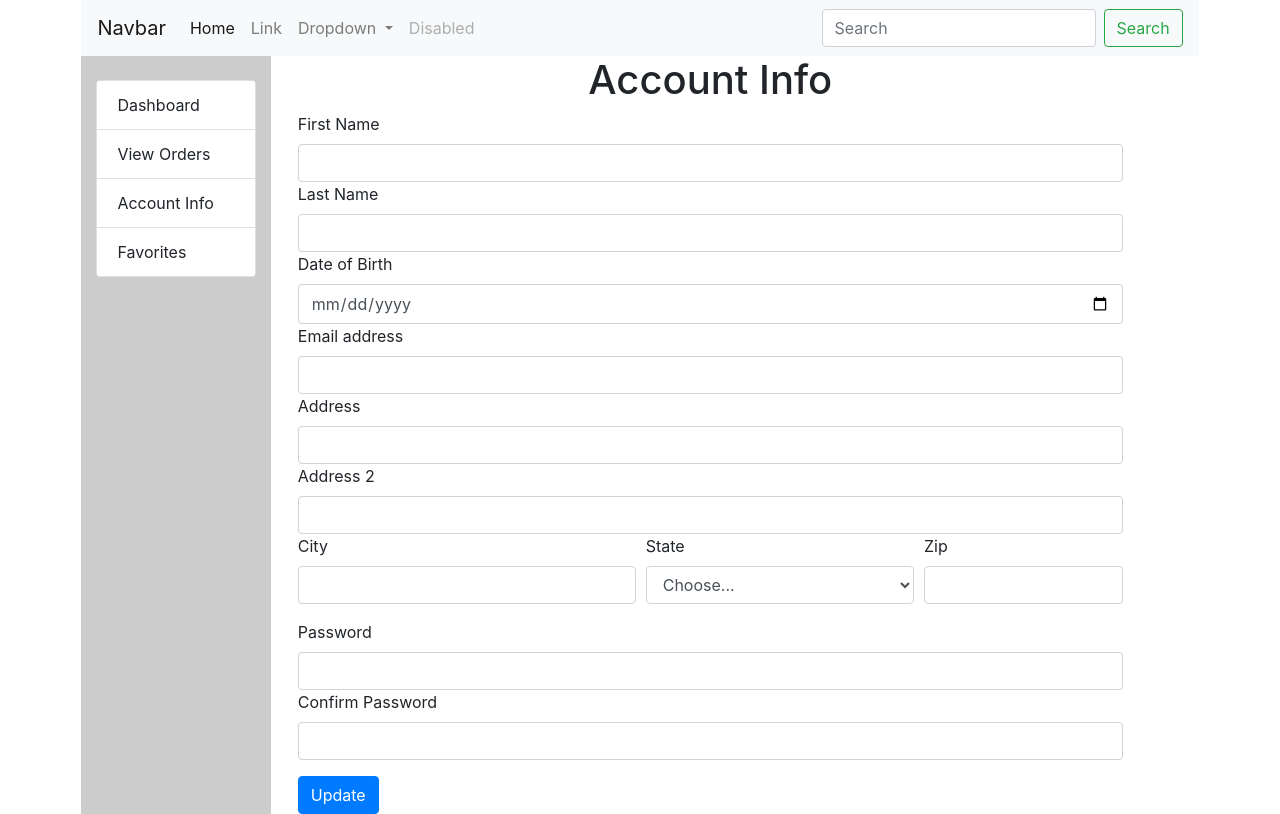
After one commit to ckizer86/finalproject, a Django app: page /dashboard/account in a window 1280 px wide. The commit adds this page. Run offline with Django 3.2, Linux system fonts and the light colour scheme; some libraries are stand-ins or nearby versions.

```diff
--- a/store_app/static/css/style.css
+++ b/store_app/static/css/style.css
@@ -33,3 +33,11 @@
 .loginform {
     margin: 5% auto;
 }
+
+.dashboard {
+    text-align: center;
+}
+
+h2 {
+    text-align: center;
+}
--- /dev/null
+++ b/store_app/templates/accountinfo.html
@@ -0,0 +1,167 @@
+<!DOCTYPE html>
+<html lang="en">
+
+<head>
+    <meta charset="UTF-8">
+    <meta http-equiv="X-UA-Compatible" content="IE=edge">
+    <meta name="viewport" content="width=device-width, initial-scale=1.0">
+    <title>Ecommerce Project</title>
+    <link rel="stylesheet" href="https://maxcdn.bootstrapcdn.com/bootstrap/4.0.0/css/bootstrap.min.css" integrity="sha384-Gn5384xqQ1aoWXA+058RXPxPg6fy4IWvTNh0E263XmFcJlSAwiGgFAW/dAiS6JXm" crossorigin="anonymous">
+    <script src="https://code.jquery.com/jquery-3.2.1.slim.min.js" integrity="sha384-KJ3o2DKtIkvYIK3UENzmM7KCkRr/rE9/Qpg6aAZGJwFDMVNA/GpGFF93hXpG5KkN" crossorigin="anonymous">
+    </script>
+    <script src="https://cdnjs.cloudflare.com/ajax/libs/popper.js/1.12.9/umd/popper.min.js" integrity="sha384-ApNbgh9B+Y1QKtv3Rn7W3mgPxhU9K/ScQsAP7hUibX39j7fakFPskvXusvfa0b4Q" crossorigin="anonymous">
+    </script>
+    <script src="https://maxcdn.bootstrapcdn.com/bootstrap/4.0.0/js/bootstrap.min.js" integrity="sha384-JZR6Spejh4U02d8jOt6vLEHfe/JQGiRRSQQxSfFWpi1MquVdAyjUar5+76PVCmYl" crossorigin="anonymous">
+    </script>
+    {% load static %}
+    <link rel="stylesheet" href="{% static 'css/style.css' %}">
+</head>
+
+<body>
+    <div class="container">
+        <div class="row">
+            <div class="col-12 navbartop">
+                <nav class="navbar navbar-expand-lg navbar-light bg-light">
+                    <a class="navbar-brand" href="#">Navbar</a>
+                    <button class="navbar-toggler" type="button" data-toggle="collapse" data-target="#navbarSupportedContent" aria-controls="navbarSupportedContent" aria-expanded="false" aria-label="Toggle navigation">
+                        <span class="navbar-toggler-icon"></span>
+                    </button>
+
+                    <div class="collapse navbar-collapse" id="navbarSupportedContent">
+                        <ul class="navbar-nav mr-auto">
+                            <li class="nav-item active">
+                                <a class="nav-link" href="#">Home <span class="sr-only">(current)</span></a>
+                            </li>
+                            <li class="nav-item">
+                                <a class="nav-link" href="#">Link</a>
+                            </li>
+                            <li class="nav-item dropdown">
+                                <a class="nav-link dropdown-toggle" href="#" id="navbarDropdown" role="button" data-toggle="dropdown" aria-haspopup="true" aria-expanded="false">
+                                    Dropdown
+                                </a>
+                                <div class="dropdown-menu" aria-labelledby="navbarDropdown">
+                                    <a class="dropdown-item" href="#">Action</a>
+                                    <a class="dropdown-item" href="#">Another action</a>
+                                    <div class="dropdown-divider"></div>
+                                    <a class="dropdown-item" href="#">Something else here</a>
+                                </div>
+                            </li>
+                            <li class="nav-item">
+                                <a class="nav-link disabled" href="#">Disabled</a>
+                            </li>
+                        </ul>
+                        <form class="form-inline my-2 my-lg-0">
+                            <input class="form-control mr-sm-2" type="search" placeholder="Search" aria-label="Search">
+                            <button class="btn btn-outline-success my-2 my-sm-0" type="submit">Search</button>
+                        </form>
+                    </div>
+                </nav>
+            </div>
+        </div>
+        <div class="row">
+            <div class="col-2 sidebar">
+                <ul class="list-group cat-group">
+                    <li class="list-group-item">Dashboard</li>
+                    <li class="list-group-item">View Orders</li>
+                    <li class="list-group-item">Account Info</li>
+                    <li class="list-group-item">Favorites</li>
+                </ul>
+            </div>
+            <div class="col-9 main">
+                <h1 class="store-header">Account Info</h1>
+                <form action="/accountupdate" method="post">
+                    {% csrf_token %}
+                    <div class="form-group">
+                        <label for="first_name">First Name</label>
+                        <input type="text" name="first_name" class="form-control" id="first_name">
+                        <label for="first_name">Last Name</label>
+                        <input type="text" name="last_name" class="form-control" id="last_name">
+                        <label for="dob">Date of Birth</label>
+                        <input type="date" name="dob" class="form-control" id="dob">
+                        <label for="exampleInputEmail1">Email address</label>
+                        <input type="email" name="email" class="form-control" id="exampleInputEmail1" aria-describedby="emailHelp">
+                        <label for="address1">Address</label>
+                        <input type="text" name="address1" id="address1" class="form-control">
+                        <label for="address2">Address 2</label>
+                        <input type="text" name="address2" id="address2" class="form-control">
+                        <div class="form-row">
+                            <div class="form-group col-md-5">
+                                <label for="inputCity">City</label>
+                                <input type="text" class="form-control" id="inputCity">
+                            </div>
+                            <div class="form-group col-md-4">
+                                <label for="inputState">State</label>
+                                <select id="inputState" class="form-control">
+                                    <option selected>Choose...</option>
+                                    <option value="AL">Alabama</option>
+                                    <option value="AK">Alaska</option>
+                                    <option value="AZ">Arizona</option>
+                                    <option value="AR">Arkansas</option>
+                                    <option value="CA">California</option>
+                                    <option value="CO">Colorado</option>
+                                    <option value="CT">Connecticut</option>
+                                    <option value="DE">Delaware</option>
+                                    <option value="DC">District Of Columbia</option>
+                                    <option value="FL">Florida</option>
+                                    <option value="GA">Georgia</option>
+                                    <option value="HI">Hawaii</option>
+                                    <option value="ID">Idaho</option>
+                                    <option value="IL">Illinois</option>
+                                    <option value="IN">Indiana</option>
+                                    <option value="IA">Iowa</option>
+                                    <option value="KS">Kansas</option>
+                                    <option value="KY">Kentucky</option>
+                                    <option value="LA">Louisiana</option>
+                                    <option value="ME">Maine</option>
+                                    <option value="MD">Maryland</option>
+                                    <option value="MA">Massachusetts</option>
+                                    <option value="MI">Michigan</option>
+                                    <option value="MN">Minnesota</option>
+                                    <option value="MS">Mississippi</option>
+                                    <option value="MO">Missouri</option>
+                                    <option value="MT">Montana</option>
+                                    <option value="NE">Nebraska</option>
+                                    <option value="NV">Nevada</option>
+                                    <option value="NH">New Hampshire</option>
+                                    <option value="NJ">New Jersey</option>
+                                    <option value="NM">New Mexico</option>
+                                    <option value="NY">New York</option>
+                                    <option value="NC">North Carolina</option>
+                                    <option value="ND">North Dakota</option>
+                                    <option value="OH">Ohio</option>
+                                    <option value="OK">Oklahoma</option>
+                                    <option value="OR">Oregon</option>
+                                    <option value="PA">Pennsylvania</option>
+                                    <option value="RI">Rhode Island</option>
+                                    <option value="SC">South Carolina</option>
+                                    <option value="SD">South Dakota</option>
+                                    <option value="TN">Tennessee</option>
+                                    <option value="TX">Texas</option>
+                                    <option value="UT">Utah</option>
+                                    <option value="VT">Vermont</option>
+                                    <option value="VA">Virginia</option>
+                                    <option value="WA">Washington</option>
+                                    <option value="WV">West Virginia</option>
+                                    <option value="WI">Wisconsin</option>
+                                    <option value="WY">Wyoming</option>
+                                </select>
+                            </div>
+                            <div class="form-group col-md-3">
+                                <label for="inputZip">Zip</label>
+                                <input type="text" class="form-control" id="inputZip">
+                            </div>
+                        </div>
+                        <label for="exampleInputPassword1">Password</label>
+                        <input type="password" name="pw" class="form-control" id="exampleInputPassword1">
+                        <label for="exampleInputPassword1">Confirm Password</label>
+                        <input type="password" name="confirm_pw" class="form-control" id="exampleInputPassword1">
+                    </div>
+                    <button type="submit" class="btn btn-primary">Update</button>
+                </form>
+            </div>
+        </div>
+    </div>
+
+</body>
+
+</html>
--- a/store_app/urls.py
+++ b/store_app/urls.py
@@ -17,4 +17,10 @@ urlpatterns = [
     path('success/', views.SuccessView),
     path('cancelled/', views.CancelledView),
     path('webhook/', views.stripe_webhook),
+    path('favorites', views.likeditems),
+    path('dashboard', views.dashboard),
+    path('dashboard/account', views.accountinfo),
+    path('accountudate', views.accountupdate),
+    path('dashboard/recent_orders', views.recentorders),
+    path('dashboard/order/<int:id>', views.vieworder),
 ]
--- a/store_app/views.py
+++ b/store_app/views.py
@@ -119,3 +119,27 @@ def addcart(request):
 def cart(request):
 
     return render(request, "cart.html")
+
+def likeditems(request):
+
+    return render(request, "like.html")
+
+def dashboard(request):
+
+    return render(request, "dashboard.html")
+
+def accountinfo(request):
+
+    return render(request, "accountinfo.html")
+
+def accountupdate(request):
+
+    return redirect('/account')
+
+def recentorders(request):
+
+    return render(request, "recentorders.html")
+
+def vieworder(request, id):
+
+    return render(request, "vieworder.html")
```
Also changed, not shown: store_app/templates/dashboard.html (added, +77 -0 lines), store_app/templates/like.html (added, +162 -0 lines), store_app/templates/recentorders.html (added, +84 -0 lines), store_app/templates/vieworder.html (added, +117 -0 lines).
